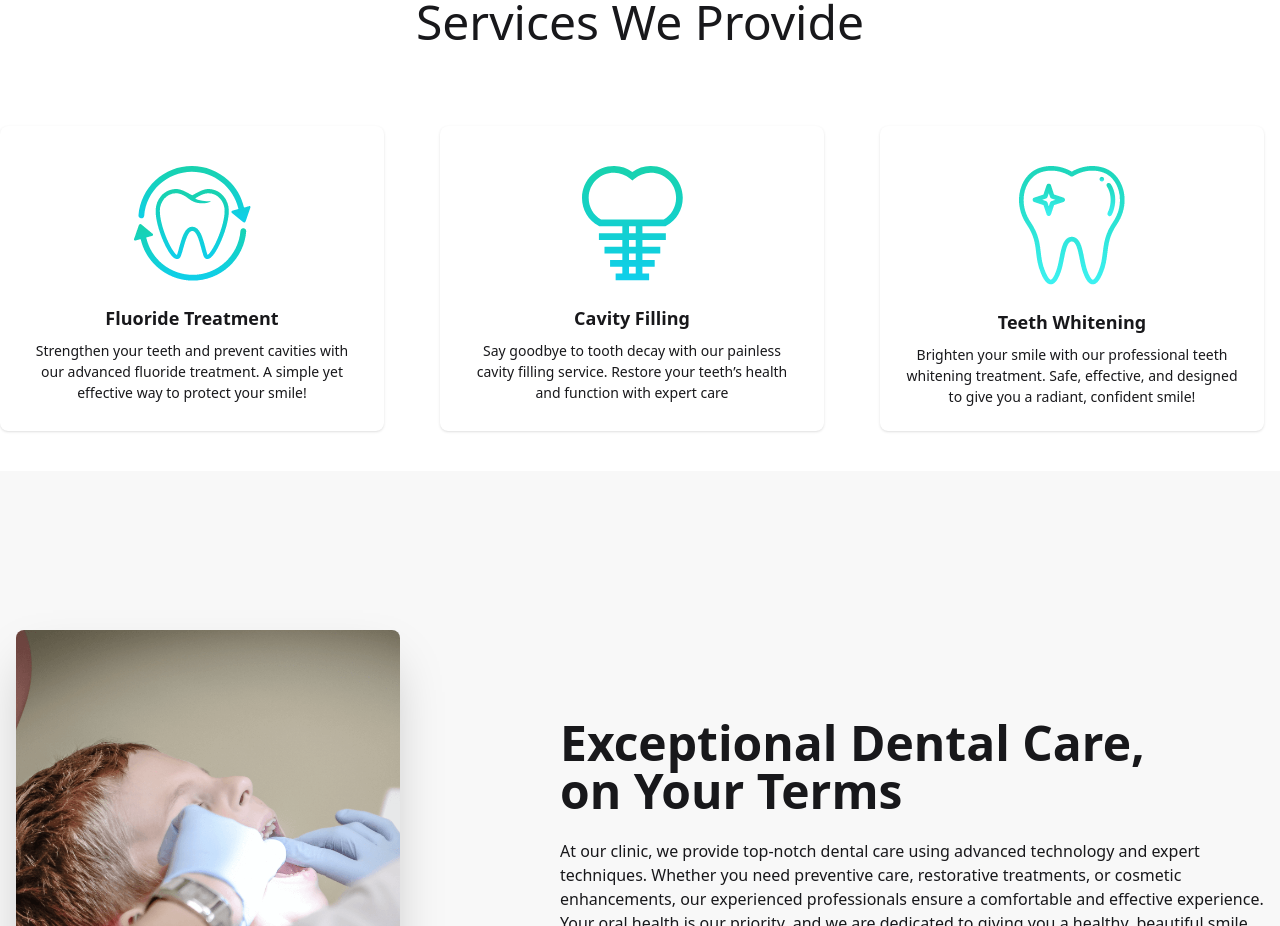
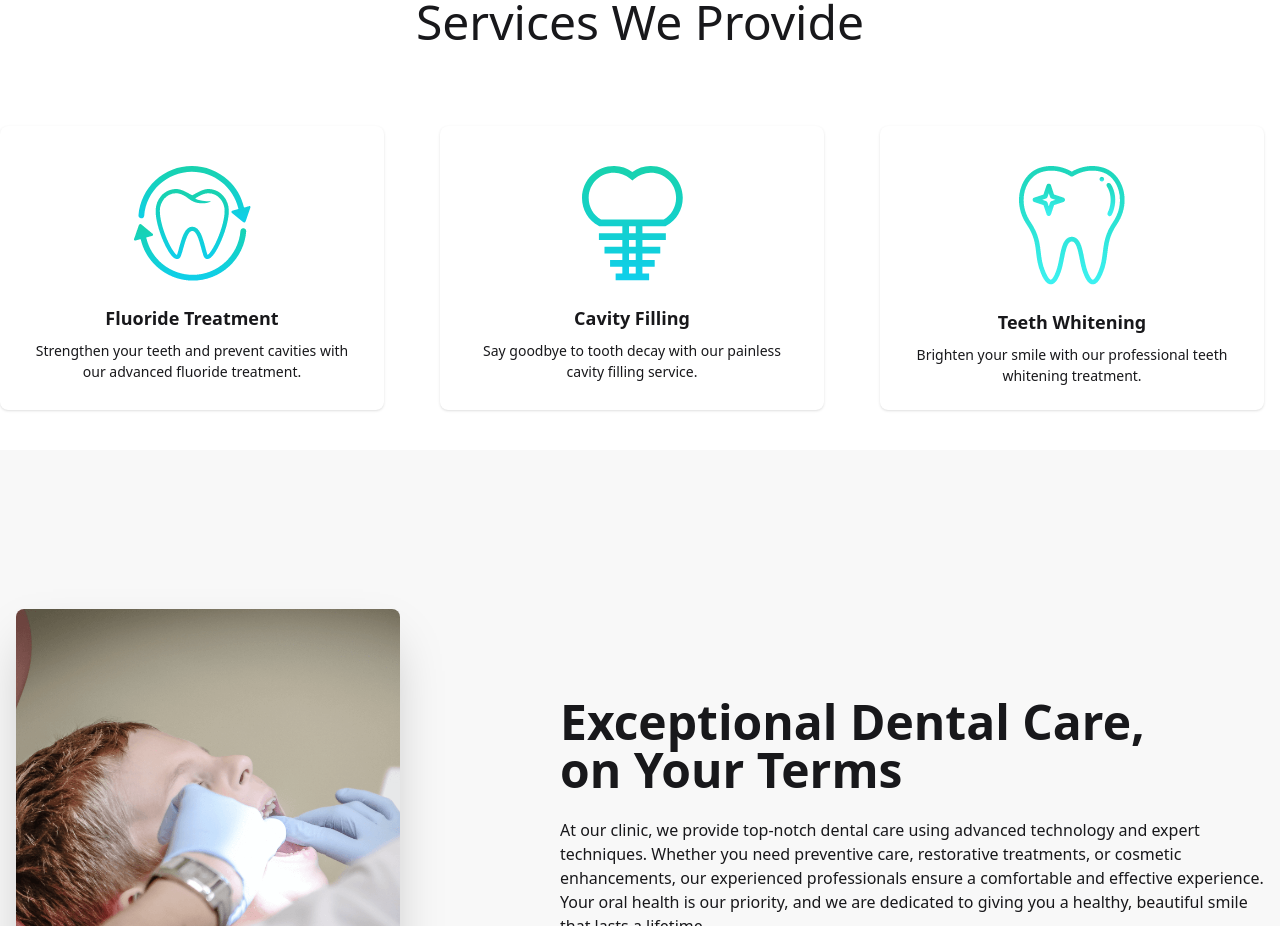
Before and after one commit to Ahammad204/doctor-portal-client-side, a React (Vite) app: page / in a window 1280 px wide. Shown: the part 1220-2146 px from the top of the page. Built offline with nearby package versions, Linux system fonts and the light colour scheme.

Commit message:
use framer motion

```diff
--- a/package.json
+++ b/package.json
@@ -10,6 +10,7 @@
     "preview": "vite preview"
   },
   "dependencies": {
+    "framer-motion": "^12.5.0",
     "localforage": "^1.10.0",
     "match-sorter": "^8.0.0",
     "motion": "^12.4.10",
--- a/src/Pages/Home/Banner/Banner.jsx
+++ b/src/Pages/Home/Banner/Banner.jsx
@@ -1,13 +1,27 @@
+/* eslint-disable no-unused-vars */
 import React from "react";
+import { motion } from "framer-motion";
 
 const Banner = () => {
   return (
     <>
       <div className="hero bg-base-200 min-h-screen ">
         <div className="hero-content flex-col lg:flex-row-reverse gap-28">
-          <img
+          <motion.img
             src="../../../../public/assets/images/chair.png"
             className="w-full lg:max-w-sm rounded-lg shadow-2xl"
+            whileHover={{
+                scale: [null, 1.1, 1.6],
+                transition: {
+                    duration: 0.5,
+                    times: [0, 0.6, 1],
+                    ease: ["easeInOut", "easeOut"],
+                },
+            }}
+            transition={{
+                duration: 0.3,
+                ease: "easeOut",
+            }}
           />
           <div>
             <h1 className="text-5xl font-bold">Your New Smile Starts Here</h1>
@@ -17,15 +31,27 @@ const Banner = () => {
               Book Appointments | Consult Experts | Access Medical Records
               Instantly
             </p>
-            <button
+            <motion.button
               className="btn btn-primary text-white border-none px-4 py-2 rounded-md"
               style={{
                 background:
                   "linear-gradient(90deg, rgb(25, 211, 174) -22.5%, rgb(15, 207, 236) 120.833%)",
               }}
+              whileHover={{
+                scale: [null, 1.1, 1.6],
+                transition: {
+                    duration: 0.5,
+                    times: [0, 0.6, 1],
+                    ease: ["easeInOut", "easeOut"],
+                },
+            }}
+            transition={{
+                duration: 0.3,
+                ease: "easeOut",
+            }}
             >
               Get Started
-            </button>
+            </motion.button>
           </div>
         </div>
       </div>
--- a/src/Pages/Home/ContactCard/ContactCard.jsx
+++ b/src/Pages/Home/ContactCard/ContactCard.jsx
@@ -1,14 +1,18 @@
+/* eslint-disable no-unused-vars */
 import React from "react";
+import { motion } from "framer-motion";
 
 const ContactCard = () => {
   return (
     <div className="my-10 mx-1 grid grid-cols-1 md:grid-cols-2 lg:grid-cols-3 gap-10">
-      <div
+      <motion.div
         className="card card-side  shadow-sm text-[#FFFFFF] p-10"
         style={{
           background:
             "linear-gradient(90deg, rgb(25, 211, 174) -22.5%, rgb(15, 207, 236) 120.833%)",
         }}
+        whileHover={{ scale: 1.05 }} // Animation
+          transition={{ type: "spring", stiffness: 200 }}
       >
         <figure>
           <img src="../../../../public/assets/icons/clock.svg" alt="Movie" />
@@ -17,10 +21,11 @@ const ContactCard = () => {
           <h2 className="card-title">Opening Hours</h2>
           <p>Everyday 24/7</p>
         </div>
-      </div>
-      <div
+      </motion.div>
+      <motion.div
         className="card card-side bg-[#3A4256]  shadow-sm text-[#FFFFFF] p-10"
-
+        whileHover={{ scale: 1.05 }} // Animation
+        transition={{ type: "spring", stiffness: 200 }}
       >
         <figure>
           <img className="z-10" src="../../../../public/assets/icons/marker.svg" alt="Movie" />
@@ -29,13 +34,15 @@ const ContactCard = () => {
           <h2 className="card-title">Visit our location</h2>
           <p>Brooklyn, NY 10036, United States</p>
         </div>
-      </div>
-      <div
+      </motion.div>
+      <motion.div
         className="card card-side  shadow-sm text-[#FFFFFF] p-10"
         style={{
           background:
             "linear-gradient(90deg, rgb(25, 211, 174) -22.5%, rgb(15, 207, 236) 120.833%)",
         }}
+        whileHover={{ scale: 1.05 }} // Animation
+          transition={{ type: "spring", stiffness: 200 }}
       >
         <figure>
           <img className="z-10" src="../../../../public/assets/icons/phone.svg" alt="Movie" />
@@ -44,7 +51,7 @@ const ContactCard = () => {
           <h2 className="card-title">Contact us now</h2>
           <p>+000 123 456789</p>
         </div>
-      </div>
+      </motion.div>
     </div>
   );
 };
--- a/src/Pages/Home/ServiceCard/ServiceCard.jsx
+++ b/src/Pages/Home/ServiceCard/ServiceCard.jsx
@@ -1,4 +1,6 @@
+/* eslint-disable no-unused-vars */
 import React from "react";
+import { motion } from "framer-motion";
 
 const ServiceCard = () => {
   return (
@@ -8,55 +10,66 @@ const ServiceCard = () => {
         <p className="font-medium text-5xl">Services We Provide</p>
       </div>
 
-    <div className="my-10  grid grid-cols-1 md:grid-cols-2 lg:grid-cols-3 gap-10">
-      <div className="card bg-base-100 w-full lg:w-96 shadow-sm">
+      <div className="my-10 grid grid-cols-1 md:grid-cols-2 lg:grid-cols-3 gap-10">
+        <motion.div
+          className="card bg-base-100 w-full lg:w-96 shadow-sm"
+          whileHover={{ scale: 1.05 }} // Animation
+          transition={{ type: "spring", stiffness: 200 }}
+        >
           <figure className="px-10 pt-10">
             <img
               src="../../../../public/assets/images/fluoride.png"
-            alt="Shoes"
+              alt="Fluoride Treatment"
               className="rounded-xl"
             />
           </figure>
           <div className="card-body items-center text-center">
             <h2 className="card-title">Fluoride Treatment</h2>
             <p>
-          Strengthen your teeth and prevent cavities with our advanced fluoride treatment. A simple yet effective way to protect your smile!
+              Strengthen your teeth and prevent cavities with our advanced fluoride treatment.
             </p>
+          </div>
+        </motion.div>
 
-        </div>
-      </div>
-      <div className="card bg-base-100 w-full lg:w-96 shadow-sm">
+        <motion.div
+          className="card bg-base-100 w-full lg:w-96 shadow-sm"
+          whileHover={{ scale: 1.05 }} // Animation
+          transition={{ type: "spring", stiffness: 200 }}
+        >
           <figure className="px-10 pt-10">
             <img
               src="../../../../public/assets/images/cavity.png"
-            alt="Shoes"
+              alt="Cavity Filling"
               className="rounded-xl"
             />
           </figure>
           <div className="card-body items-center text-center">
             <h2 className="card-title">Cavity Filling</h2>
             <p>
-          Say goodbye to tooth decay with our painless cavity filling service. Restore your teeth’s health and function with expert care
+              Say goodbye to tooth decay with our painless cavity filling service.
             </p>
+          </div>
+        </motion.div>
 
-        </div>
-      </div>
-      <div className="card bg-base-100 w-full lg:w-96 shadow-sm">
+        <motion.div
+          className="card bg-base-100 w-full lg:w-96 shadow-sm"
+          whileHover={{ scale: 1.05 }} // Animation
+          transition={{ type: "spring", stiffness: 200 }}
+        >
           <figure className="px-10 pt-10">
             <img
               src="../../../../public/assets/images/whitening.png"
-            alt="Shoes"
+              alt="Teeth Whitening"
               className="rounded-xl"
             />
           </figure>
           <div className="card-body items-center text-center">
             <h2 className="card-title">Teeth Whitening</h2>
             <p>
-          Brighten your smile with our professional teeth whitening treatment. Safe, effective, and designed to give you a radiant, confident smile!
+              Brighten your smile with our professional teeth whitening treatment.
             </p>
-
           </div>
-      </div>
+        </motion.div>
       </div>
     </>
   );
--- a/src/Pages/Home/Terms/Terms.jsx
+++ b/src/Pages/Home/Terms/Terms.jsx
@@ -1,27 +1,43 @@
+/* eslint-disable no-unused-vars */
 import React from "react";
+import { motion } from "framer-motion";
 
 const Terms = () => {
   return (
     <div className="hero bg-base-200 min-h-screen">
       <div className="hero-content flex-col lg:flex-row gap-40">
-        <img
+        <motion.img
           src="../../../../public/assets/images/treatment.png"
           className="w-full lg:max-w-sm rounded-lg shadow-2xl"
+          whileHover={{ scale: 1.05 }} // Animation
+          transition={{ type: "spring", stiffness: 200 }}
         />
         <div>
           <h1 className="text-5xl font-bold">Exceptional Dental Care, <br /> on Your Terms</h1>
           <p className="py-6">
           At our clinic, we provide top-notch dental care using advanced technology and expert techniques. Whether you need preventive care, restorative treatments, or cosmetic enhancements, our experienced professionals ensure a comfortable and effective experience. Your oral health is our priority, and we are dedicated to giving you a healthy, beautiful smile that lasts a lifetime.
           </p>
-          <button
+          <motion.button
               className="btn btn-primary text-white border-none px-4 py-2 rounded-md"
               style={{
                 background:
                   "linear-gradient(90deg, rgb(25, 211, 174) -22.5%, rgb(15, 207, 236) 120.833%)",
               }}
+              whileHover={{
+                scale: [null, 1.1, 1.6],
+                transition: {
+                    duration: 0.5,
+                    times: [0, 0.6, 1],
+                    ease: ["easeInOut", "easeOut"],
+                },
+            }}
+            transition={{
+                duration: 0.3,
+                ease: "easeOut",
+            }}
             >
               Get Started
-            </button>
+            </motion.button>
         </div>
       </div>
     </div>
```
Also changed, not shown: 1 other file (tests, documents, lock files or other folders). Lines whose indentation alone changed are shown as unchanged.
